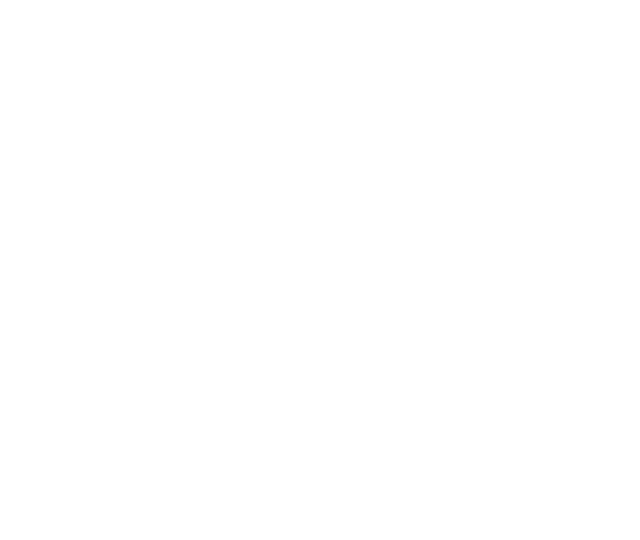
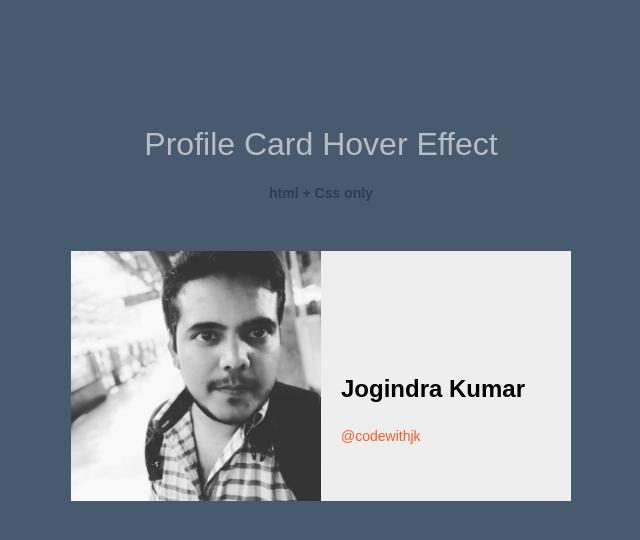
Before and after one commit to jogindrakumar/Profile-CSS-Hover-Effect, a plain HTML site: page index.html in a window 1280 px wide. Shown: the whole page, without its empty margins (319-959 px from the left). Drawn offline with Linux system fonts and the light colour scheme.

Commit message:
profile-card-hover-effects

```diff
--- a/index.html
+++ b/index.html
@@ -6,9 +6,152 @@
     <meta http-equiv="X-UA-Compatible" content="IE=edge">
     <meta name="viewport" content="width=device-width, initial-scale=1.0">
     <title>Profile CSS Hover Effect</title>
+    <style>
+        body {
+            background: #485b6e;
+        }
+
+        .container {
+            max-width: 500px;
+            margin-left: auto;
+            margin-right: auto;
+            margin-top: 10%;
+        }
+
+        h1 {
+            font-family: Arial, Helvetica, sans-serif;
+            font-weight: 300;
+            text-align: center;
+            color: rgba(255, 255, 255, 0.6);
+        }
+
+        h2 {
+            color: #2c3e52;
+            font-family: Arial, Helvetica, sans-serif;
+            font-size: 14px;
+            text-align: center;
+            font-weight: 700;
+            margin-bottom: 50px;
+        }
+
+        .service-details {
+            height: 250px;
+            overflow: hidden;
+            position: relative;
+        }
+
+        .service-details img {
+            position: absolute;
+            top: 0;
+            left: 0;
+            height: inherit;
+            width: auto;
+            height: 100%;
+            float: left;
+            transition: all 0.8s;
+            -moz-transition: all 0.8s;
+        }
+
+        .service-details .service-hover-text h3 {
+            padding: 0px;
+            margin: 0px;
+            font-size: 25px;
+            font-weight: 300;
+            font-family: Arial, Helvetica, sans-serif;
+        }
+
+        .service-details .service-hover-text h4 {
+            padding: 0px;
+            padding-bottom: 13px;
+            margin: 0px;
+            font-size: 14px;
+            letter-spacing: 3px;
+            width: 90%;
+            font-family: Arial, Helvetica, sans-serif;
+            text-transform: uppercase;
+            border-bottom: 2px solid #000;
+        }
+
+        .service-details .service-hover-text {
+            width: 42%;
+            height: 89%;
+            position: absolute;
+            top: 0%;
+            left: 50%;
+            padding: 3% 4%;
+            background: #D90E0E;
+            color: white;
+            transition: all 0.5s ease-in-out;
+            -moz-transition: all 0.4s;
+        }
+
+        .service-details:hover .service-hover-text {
+            display: block !important;
+            color: white;
+            background: rgba(217, 14, 14, 0.85);
+            left: 0px;
+            top: 0px;
+        }
+
+        .service-details .service-text {
+            width: 50%;
+            height: inherit;
+            background: #000;
+            float: left;
+            position: absolute;
+            left: 50%;
+        }
+
+        .service-details .service-text p {
+            padding: 100px 0px 0px 20px;
+            font-size: 24px;
+            font-family: Arial, Helvetica, sans-serif;
+            font-weight: 700;
+            color: #fff;
+        }
+
+        .service-details .service-text a,
+        .service-white .service-text {
+            padding: 0px 0px 0px 20px;
+            font-size: 14px !important;
+            color: #FF5A22 !important;
+            font-family: Arial, Helvetica, sans-serif !important;
+            text-decoration: none !important;
+        }
+
+        .service-details .service-text {
+            float: left;
+        }
+
+        .service-white {
+            background: #eee !important;
+            width: 50% !important;
+            height: inherit !important;
+        }
+
+        .service-white p {
+            color: #000 !important;
+        }
+    </style>
 </head>
 
 <body>
+    <div class="container">
+        <h1>Profile Card Hover Effect</h1>
+        <h2>html + Css only</h2>
+        <div class="service-details">
+            <img src="img/mypic.jpg" alt="">
+            <div class="service-hover-text">
+                <h3>Jogindra Kumar</h3>
+                <h4>Developer</h4>
+                <p>Hi this is jogindra kumar a web Developer and Designer</p>
+            </div>
+            <div class="service-white service-text">
+                <p>Jogindra Kumar</p>
+                <a href="Jogindrakumar.com">@codewithjk</a>
+            </div>
+        </div>
+    </div>
 
 </body>
 
```
